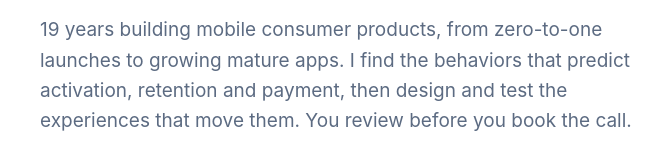
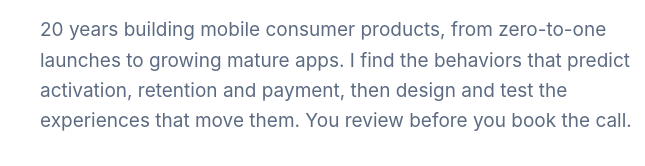
Before and after one commit to charlienebbia-git/charlienebbia-git.github.io, a plain HTML site: page index.html in a window 1280 px wide. Shown: the part 424-590 px from the top of the page, 84-729 px from the left. Drawn offline with Linux system fonts and the light colour scheme.

Commit message:
Minor text change

```diff
--- a/index.html
+++ b/index.html
@@ -390,7 +390,7 @@
     <div class="pill"><span class="new">OPEN</span> Senior PM · Consumer Subscription Apps · Remote or EU relocation</div>
     <h1>Stop screening CVs.<br>Start talking to your next <span class="navy">Senior PM</span>.</h1>
     <p class="hero-sub">
-      19 years building mobile consumer products, from zero-to-one launches to growing mature apps.
+      20 years building mobile consumer products, from zero-to-one launches to growing mature apps.
       I find the behaviors that predict activation, retention and payment, then design and test the
       experiences that move them. You review before you book the call.
     </p>
```
